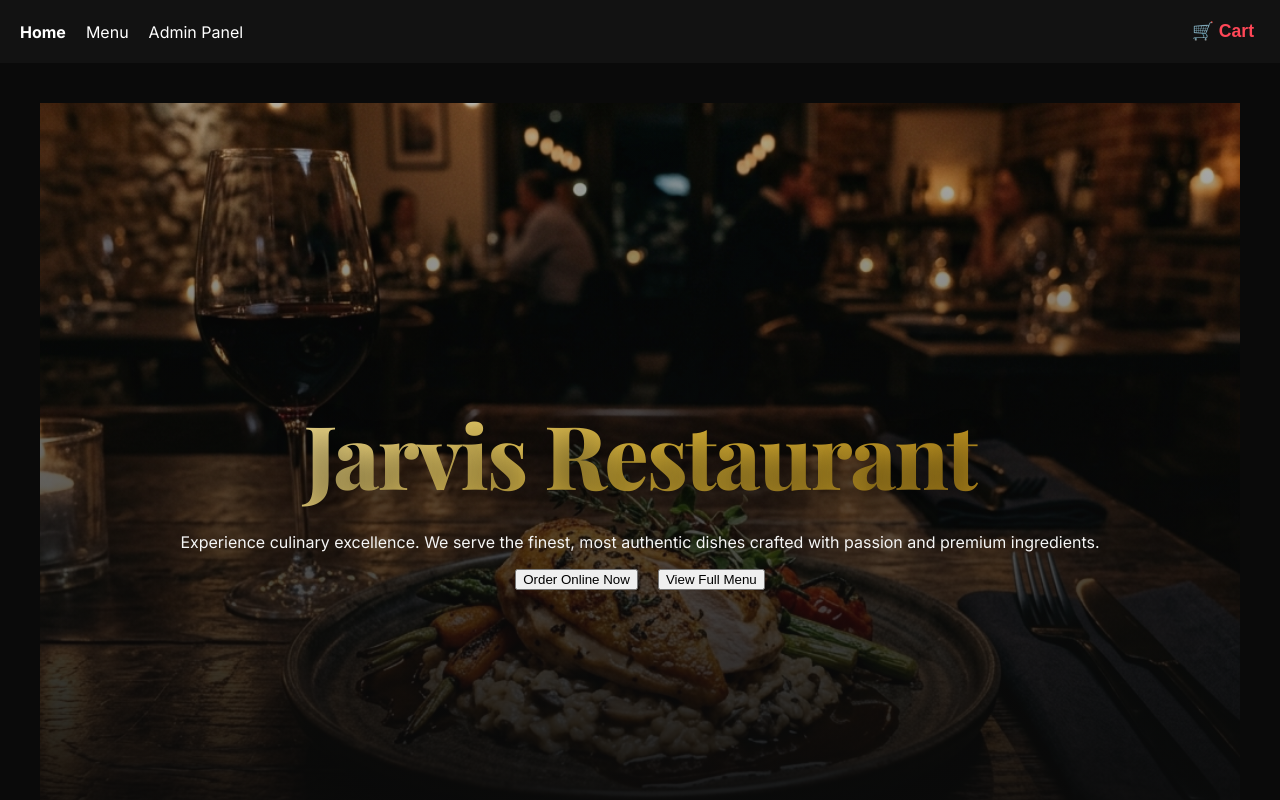
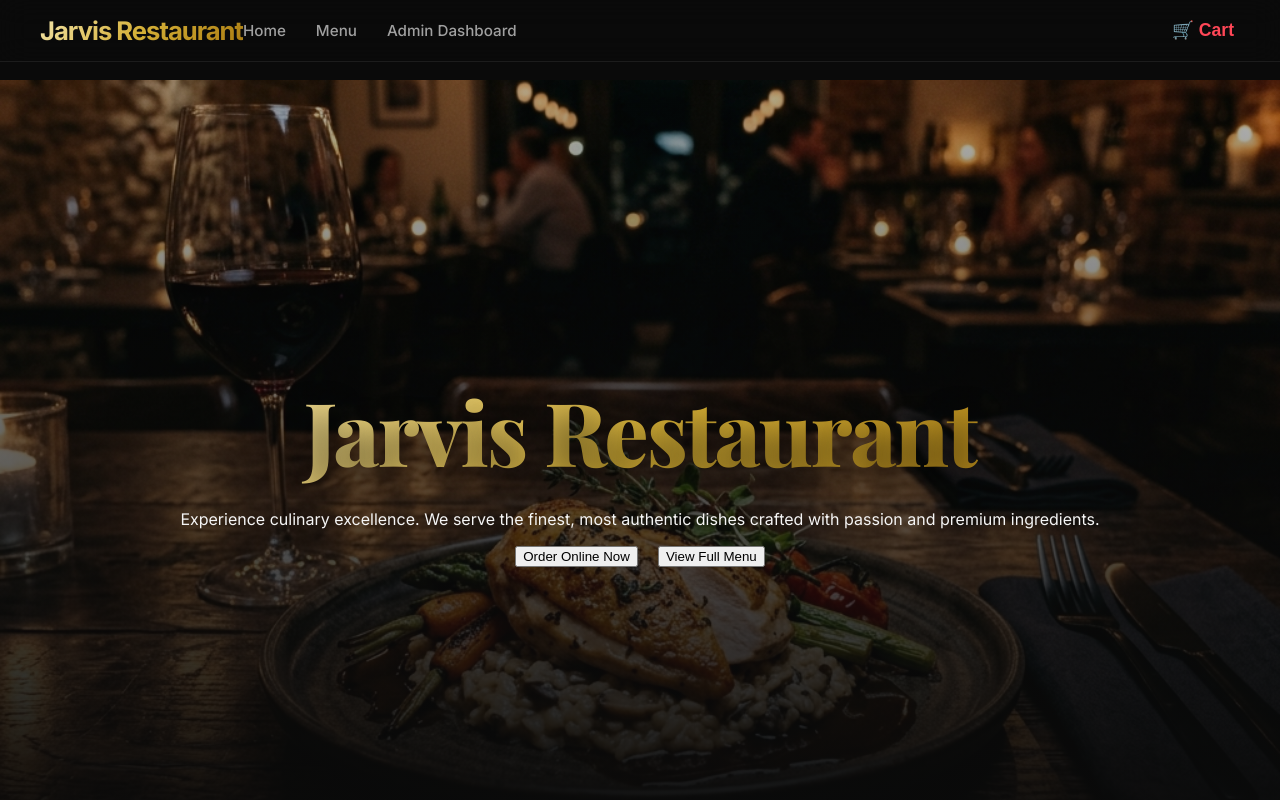
Before and after one commit to rohith123-php/restaurant, a Next.js app: page / in a window 1280 px wide. Shown: the top 800 px of the page. Built offline with nearby package versions, Linux system fonts and the light colour scheme; a web font is replaced by a local one.

Commit message:
Update layout and improve navigation structure

```diff
--- a/src/app/layout.js
+++ b/src/app/layout.js
@@ -4,8 +4,8 @@ import CartButton from '../components/CartButton';
 import CartSidebar from '../components/CartSidebar';
 
 export const metadata = {
-  title: 'Jarvis Restaurant',
-  description: 'Premium quality food and delivery.',
+  title: 'Jarvis Restaurant | Exquisite Dining',
+  description: 'Premium culinary experiences delivered directly to your doorstep.',
 };
 
 export default function RootLayout({ children }) {
@@ -13,14 +13,17 @@ export default function RootLayout({ children }) {
     <html lang="en">
       <body>
         <CartProvider>
-          <nav style={{ padding: '20px', background: 'var(--dark)', color: 'white', display: 'flex', gap: '20px', alignItems: 'center' }}>
-            <a href="/" style={{ color: 'white', textDecoration: 'none', fontWeight: 'bold' }}>Home</a>
-            <a href="/menu" style={{ color: 'white', textDecoration: 'none' }}>Menu</a>
-            <a href="/admin" style={{ color: 'white', textDecoration: 'none' }}>Admin Panel</a>
+          <header className="navbar">
+            <a href="/" className="navbar-logo">Jarvis Restaurant</a>
+            <nav className="navbar-links">
+              <a href="/" className="navbar-link">Home</a>
+              <a href="/menu" className="navbar-link">Menu</a>
+              <a href="/admin" className="navbar-link">Admin Dashboard</a>
+            </nav>
             <CartButton />
-          </nav>
+          </header>
           <CartSidebar />
-          <main style={{ padding: '40px' }}>
+          <main style={{ minHeight: '100vh', paddingTop: '80px' }}>
             {children}
           </main>
         </CartProvider>
```
